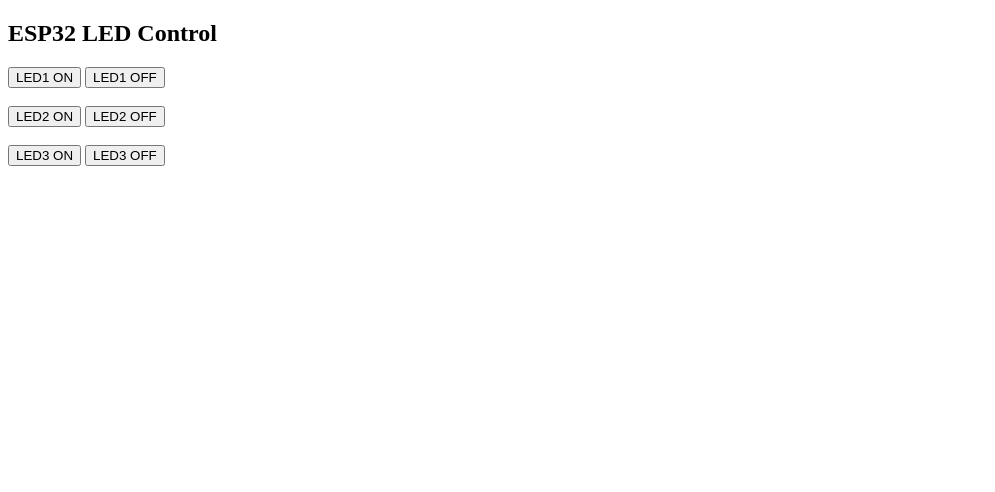
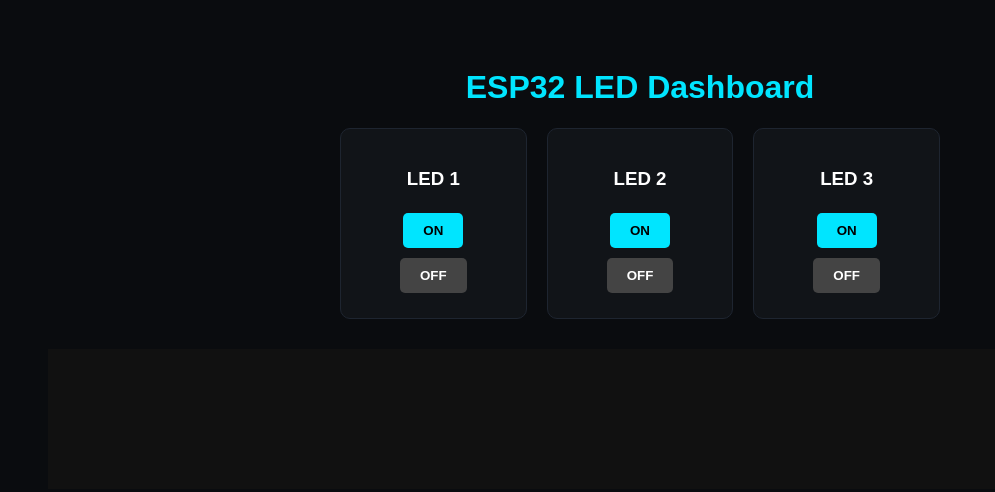
Before and after one commit to neuwinmanasseh95-lab/led-system, a website: page index.html in a window 1280 px wide. Shown: the whole page, without its empty margins (0-995 px from the left). Drawn offline with Linux system fonts and the light colour scheme.

Commit message:
Update index.html

```diff
--- a/index.html
+++ b/index.html
@@ -1,27 +1,107 @@
 <!DOCTYPE html>
 <html>
 <head>
-  <title>LED Control</title>
+  <title>ESP32 LED Control</title>
+  <style>
+    body {
+      background: #0a0c0f;
+      color: #fff;
+      font-family: Arial;
+      text-align: center;
+      padding: 40px;
+    }
+
+    h1 {
+      color: #00e5ff;
+    }
+
+    .grid {
+      display: grid;
+      grid-template-columns: repeat(3, 1fr);
+      gap: 20px;
+      max-width: 600px;
+      margin: auto;
+    }
+
+    .card {
+      background: #111418;
+      padding: 20px;
+      border-radius: 10px;
+      border: 1px solid #1e2530;
+      transition: 0.3s;
+    }
+
+    .card.on {
+      border-color: #00ff88;
+      box-shadow: 0 0 15px #00ff88;
+    }
+
+    button {
+      padding: 10px 20px;
+      margin: 5px;
+      border: none;
+      cursor: pointer;
+      border-radius: 5px;
+      font-weight: bold;
+    }
+
+    .on-btn { background: #00e5ff; }
+    .off-btn { background: #444; color: white; }
+
+    #log {
+      margin-top: 30px;
+      height: 120px;
+      overflow: auto;
+      background: #111;
+      padding: 10px;
+      font-size: 12px;
+    }
+  </style>
 </head>
+
 <body>
 
-<h2>ESP32 LED Control</h2>
+<h1>ESP32 LED Dashboard</h1>
 
-<button onclick="send('LED1_ON')">LED1 ON</button>
-<button onclick="send('LED1_OFF')">LED1 OFF</button><br><br>
+<div class="grid">
+  <div class="card" id="c1">
+    <h3>LED 1</h3>
+    <button class="on-btn" onclick="send(1,true)">ON</button>
+    <button class="off-btn" onclick="send(1,false)">OFF</button>
+  </div>
 
-<button onclick="send('LED2_ON')">LED2 ON</button>
-<button onclick="send('LED2_OFF')">LED2 OFF</button><br><br>
+  <div class="card" id="c2">
+    <h3>LED 2</h3>
+    <button class="on-btn" onclick="send(2,true)">ON</button>
+    <button class="off-btn" onclick="send(2,false)">OFF</button>
+  </div>
 
-<button onclick="send('LED3_ON')">LED3 ON</button>
-<button onclick="send('LED3_OFF')">LED3 OFF</button>
+  <div class="card" id="c3">
+    <h3>LED 3</h3>
+    <button class="on-btn" onclick="send(3,true)">ON</button>
+    <button class="off-btn" onclick="send(3,false)">OFF</button>
+  </div>
+</div>
+
+<div id="log"></div>
 
 <script>
-function send(cmd){
+function log(msg){
+  const el = document.getElementById("log");
+  el.innerHTML += msg + "<br>";
+  el.scrollTop = el.scrollHeight;
+}
+
+function send(id, state){
+  const cmd = `LED${id}_${state ? "ON":"OFF"}`;
+
   fetch(`/api/control?command=${cmd}`)
     .then(res => res.json())
-    .then(data => console.log(data))
-    .catch(err => console.error(err));
+    .then(()=>{
+      log("Sent: " + cmd);
+      document.getElementById("c"+id).classList.toggle("on", state);
+    })
+    .catch(()=> log("Error sending command"));
 }
 </script>
 
```
